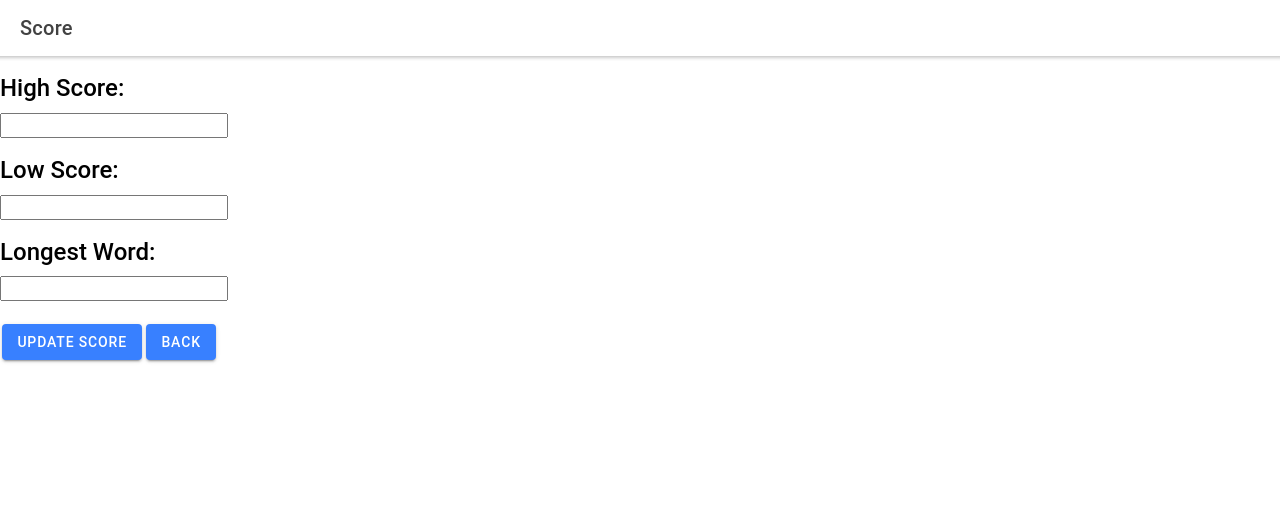
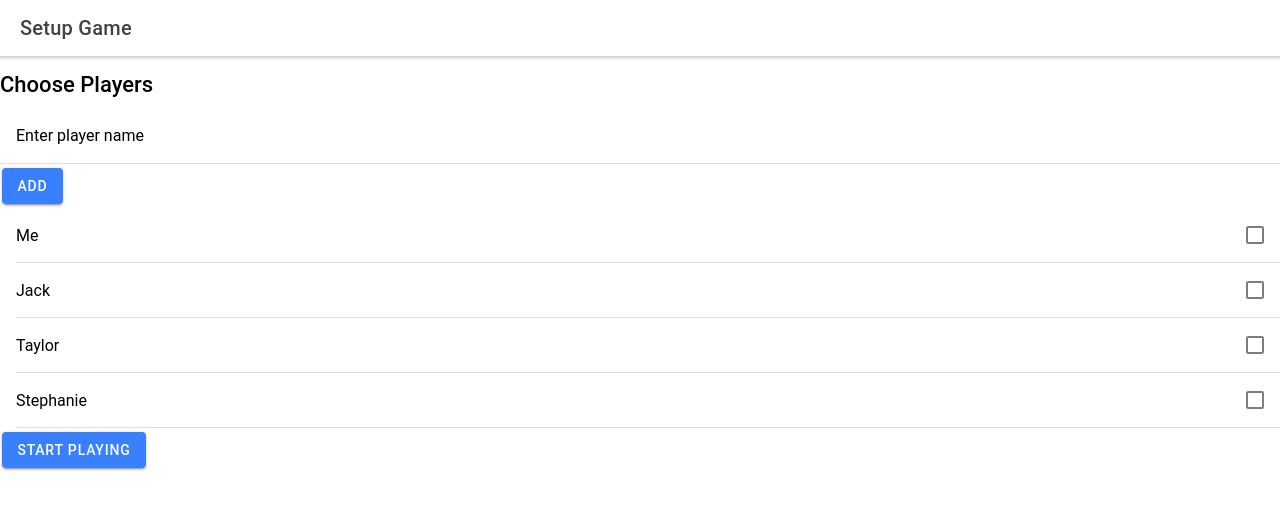
Before and after one commit to mad-java-adv-s21/adv-fe-tca-scrabble, a React (Create React App) app: page /Score in a window 1280 px wide. Shown: the top 510 px of the page. Built offline with nearby package versions, Linux system fonts and the light colour scheme.

Commit message:
broke a couple things, app is running now with nav

```diff
--- a/src/App.tsx
+++ b/src/App.tsx
@@ -42,6 +42,11 @@ export interface gameResult {
   // tca-zombie-specific
   expansions?: any[]
   gameTurns?: any[];
+}
+
+export interface currentGame {
+  start: string;
+  player: string[];
 }
 
 const game1: gameResult = {
@@ -110,8 +115,14 @@ const getUniquePlayers = (games: gameResult[]) => (
 
 const App: React.FC = () => {
 
+  // App state as useState() until it gets unmanagable
+  const [results, setResults] = useState(gameResults);
 
-  const [results, setResults] = useState(gameResults);
+  const [currentGame, setCurrentGame] = useState<currentGame>({
+    start: ""
+    , player: []
+  });
+
 
   const addGameResult = (singleGameResult: gameResult) => {
      setResults([
@@ -132,12 +143,16 @@ const App: React.FC = () => {
         </Route>
         <Route exact path="/Play">
           <Play
-            pastPlayers = {getUniquePlayers(results)}
             addGameResult={addGameResult}
+            currentGame={currentGame}
+
           />
         </Route>
         <Route exact path="/Score">
-          <Score />
+          <Score
+            pastPlayers = {getUniquePlayers(results)}
+            setCurrentGame={setCurrentGame}
+          />
         </Route>
         <Route exact path="/">
           <Redirect to="/home" />
--- a/src/pages/Home.tsx
+++ b/src/pages/Home.tsx
@@ -1,6 +1,7 @@
 import { IonContent, IonHeader, IonPage, IonTitle, IonToolbar, IonButton, IonImg, IonItem, IonText, IonThumbnail, IonLabel } from '@ionic/react';
 import './Home.css';
 import { gameResult } from '../App';
+import { useHistory } from 'react-router-dom';
 
 
 interface HomeProps {
@@ -10,6 +11,7 @@ interface HomeProps {
 
 const Home: React.FC<HomeProps> = ({gameResults}) => {
 
+  const nav = useHistory();
 
   return (
     <IonPage>
@@ -29,17 +31,19 @@ const Home: React.FC<HomeProps> = ({gameResults}) => {
           </IonToolbar>
         </IonHeader>
        <IonButton
-        href="/Play">
-         Play
+            href="/play"
+            onClick={() => "/score"}
+            >
+            Play
        </IonButton>
 
        <IonButton
-        href="/Score">
-         Score
+            href="/Score">
+            Score
        </IonButton>
 
        <IonText>
-         Total Games Played: {gameResults.length}
+            Total Games Played: {gameResults.length}
        </IonText>
 
 
--- a/src/pages/Play.tsx
+++ b/src/pages/Play.tsx
@@ -1,43 +1,25 @@
 import React, { useEffect, useState } from 'react';
 import { IonContent, IonHeader, IonPage, IonTitle, IonToolbar, IonButton, IonItemDivider, IonItem, IonTextarea, IonInput, IonLabel, IonCheckbox, IonList  } from '@ionic/react';
 import './Home.css';
-import { gameResult } from '../App';
+import { gameResult, currentGame } from '../App';
 import { useHistory } from 'react-router-dom';
 
 
 
+
 interface PlayProps {
-    pastPlayers: string[]
-    , addGameResult: (r: gameResult) => void;
-
+    addGameResult: (r: gameResult) => void;
+    currentGame: currentGame;
   }
 
+ export const Play: React.FC<PlayProps> = ({
+   addGameResult
+   , currentGame
+  }) => {
 
-
- export const Play: React.FC<PlayProps> = ({pastPlayers, addGameResult}) => {
-
-
-
-    const playersWithCheckedBoolean = pastPlayers.map(x => ({
-      name: x
-      , checked: false
-    }))
 
     const history = useHistory();
 
-    const endGame = () => {
-
-      // add new game result
-      addGameResult({
-        start: ""
-        , end: ""
-        , players: []
-        , winner: ""
-      });
-      // navigate to home
-
-      history.push("/");
-    };
 
 
 
@@ -62,10 +44,7 @@ interface PlayProps {
           </IonItem>
 
 
-          <h2>Choose Players</h2>
-          {
-            playersWithCheckedBoolean.map(x => <p key={x.name}>{x.name} </p>)
-          }
+
 
 
 
@@ -76,13 +55,15 @@ interface PlayProps {
               Back
           </IonButton>
           <IonButton
-              href="/score">
+              href="/score"
+
+              >
 
               Play
 
           </IonButton>
           <IonButton
-              onClick={endGame}
+
           >
               Done
           </IonButton>
--- a/src/pages/Score.tsx
+++ b/src/pages/Score.tsx
@@ -1,44 +1,125 @@
-import React, { useState } from 'react';
-import { IonContent, IonHeader, IonPage, IonTitle, IonToolbar, IonButton, IonItem, IonMenu, IonList, IonSplitPane } from '@ionic/react';
-import './Home.css';
+import { IonContent, IonHeader, IonPage, IonTitle, IonToolbar, IonButton, IonItem, IonLabel, IonCheckbox, IonInput } from '@ionic/react';
+import { useHistory } from 'react-router';
+import { currentGame } from '../App';
+import { useEffect, useState } from 'react';
+
+interface ScoreProps {
+  pastPlayers: string[];
+  setCurrentGame: (game: currentGame) => void;
+}
+
+export const Score: React.FC<ScoreProps> = ({
+  pastPlayers
+  , setCurrentGame
+}) => {
+
+  const nav = useHistory();
+
+  useEffect(
+    () => {
+      setAvailablerPlayers(pastPlayers.map(x => ({
+        name: x
+        , checked: false
+      })));
+    }
+    , [pastPlayers]
+  );
+
+  const playersWithCheckBoolean = pastPlayers.map(x => ({
+    name: x
+    , checked: false
+  }))
+
+  const [availablePlayers, setAvailablerPlayers] = useState(playersWithCheckBoolean);
+  const [newPlayerName, setNewPlayerName] = useState("");
+
+  const togglePlayerChecked = (p: any) => {
+    setAvailablerPlayers(
+      availablePlayers.map(x => ({
+        ...x
+        , checked: x === p ? !x.checked : x.checked
+      }))
+    );
+  };
+
+  const addNewPlayer = () => {
+
+    // Add the new player to available players, default to
+    // checked as we are likely playing with a new player.
+    setAvailablerPlayers([
+      ...availablePlayers
+      , {
+        name: newPlayerName
+        , checked: true
+      }
+    ]);
+
+    // Clear out the input control.
+    setNewPlayerName("");
+  };
 
 
 
-export const Score: React.FC = () => {
-    const [text, setText] = useState<string>();
   return (
     <IonPage>
       <IonHeader>
         <IonToolbar>
-                <IonTitle>Score</IonTitle>
+          <IonTitle>Setup Game</IonTitle>
         </IonToolbar>
       </IonHeader>
       <IonContent fullscreen>
         <IonHeader collapse="condense">
           <IonToolbar>
-                  <IonTitle size="large">Blank</IonTitle>
+            <IonTitle size="large">Setup Game</IonTitle>
           </IonToolbar>
-
         </IonHeader>
 
-
-            <h2>High Score: </h2> <input type="text" />
-            <h2>Low Score: </h2>  <input type="text" />
-            <h2>Longest Word: </h2> <input type="text" />
+        <h3>
+          Choose Players
+        </h3>
+        <div>
+          {console.log("jsx", availablePlayers)}
+          <IonItem>
+            <IonLabel
+              position="floating"
+            >
+              Enter player name
+            </IonLabel>
+            <IonInput
+              value={newPlayerName}
+              onIonChange={(e) => setNewPlayerName((e.target as any).value)}
+            ></IonInput>
+          </IonItem>
+          <IonButton
+            onClick={addNewPlayer}
+          >
+            Add
+          </IonButton>
+        </div>
+        {
+          availablePlayers.map(x => (
+            <IonItem>
+              <IonLabel>
+                {x.name}
+              </IonLabel>
+              <IonCheckbox
+                checked={x.checked}
+                onIonChange={e => togglePlayerChecked(x)}
+              />
+            </IonItem>
+            )
+          )
+        }
 
 
-            <br /><br />
+        <IonButton
 
-             <IonButton >
-               Update Score
+        >
+          Start Playing
         </IonButton>
-             <IonButton
-                  href="/Home">
-                  Back
-            </IonButton>
-
       </IonContent>
     </IonPage>
   );
 };
+
 export default Score;
```
Lines whose indentation alone changed are shown as unchanged.
